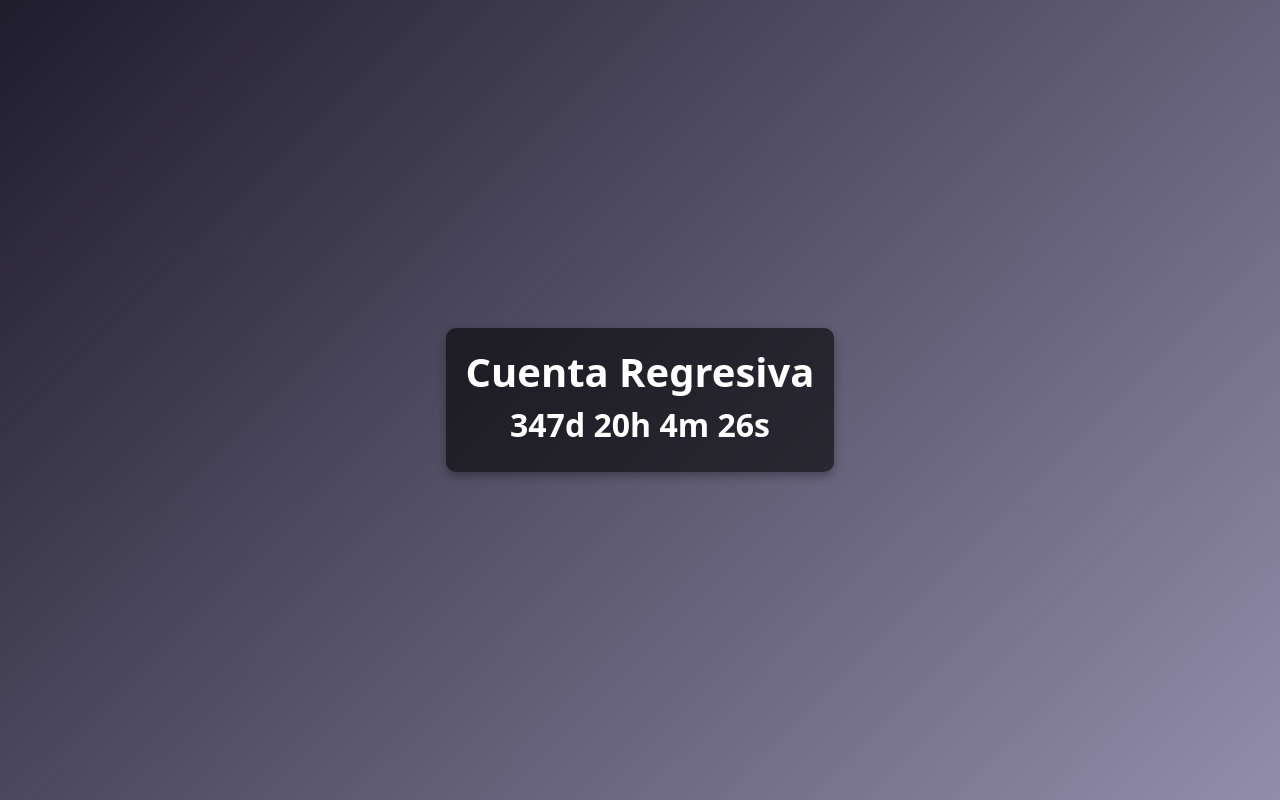
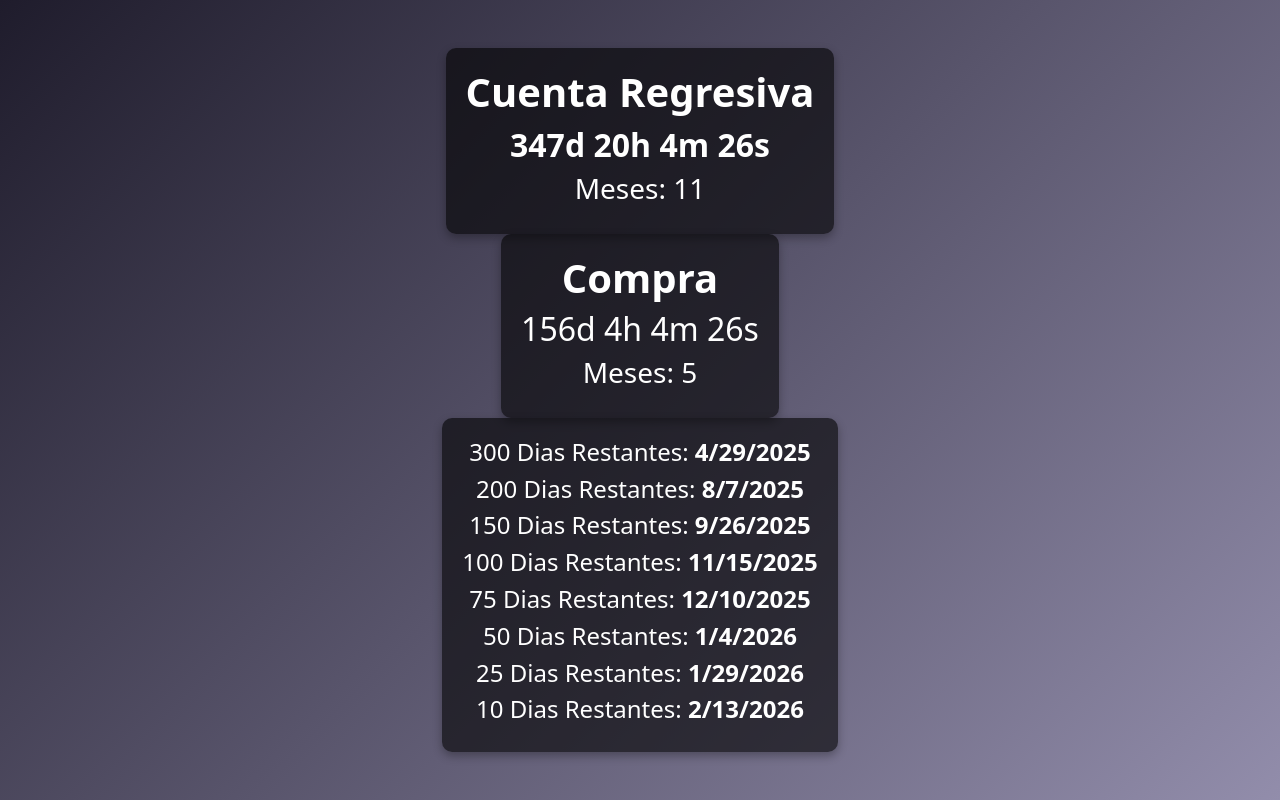
Before and after one commit to lucaph2003/CuentaRegresiva, a plain HTML site: page index.html in a window 1280 px wide. Drawn offline with nearby package versions, Linux system fonts and the light colour scheme.

Commit message:
Se agregan nuevos pasos

```diff
--- a/index.html
+++ b/index.html
@@ -5,60 +5,31 @@
     <meta name="viewport" content="width=device-width, initial-scale=1.0">
     <title>Cuenta Regresiva</title>
     <link href="https://cdn.jsdelivr.net/npm/bootstrap@5.3.0/dist/css/bootstrap.min.css" rel="stylesheet">
-    <style>
-        body {
-            background: linear-gradient(135deg, #1f1c2c, #928dab);
-            color: white;
-            height: 100vh;
-            display: flex;
-            justify-content: center;
-            align-items: center;
-            text-align: center;
-        }
-        .contador-container {
-            background: rgba(0, 0, 0, 0.6);
-            padding: 20px;
-            border-radius: 10px;
-            box-shadow: 0 4px 10px rgba(0, 0, 0, 0.3);
-        }
-        h1 {
-            font-size: 2.5rem;
-            font-weight: bold;
-        }
-        #contador {
-            font-size: 2rem;
-            margin-top: 10px;
-            font-weight: bold;
-        }
-    </style>
-    <script>
-        function actualizarCuentaRegresiva() {
-            const fechaObjetivo = new Date("2026-02-23T12:00:00").getTime();
-            const ahora = new Date().getTime();
-            const diferencia = fechaObjetivo - ahora;
-
-            if (diferencia <= 0) {
-                document.getElementById("contador").innerHTML = "¡Tiempo alcanzado!";
-                clearInterval(intervalo);
-                return;
-            }
-
-            const dias = Math.floor(diferencia / (1000 * 60 * 60 * 24));
-            const horas = Math.floor((diferencia % (1000 * 60 * 60 * 24)) / (1000 * 60 * 60));
-            const minutos = Math.floor((diferencia % (1000 * 60 * 60)) / (1000 * 60));
-            const segundos = Math.floor((diferencia % (1000 * 60)) / 1000);
-
-            document.getElementById("contador").innerHTML =
-                `${dias}d ${horas}h ${minutos}m ${segundos}s`;
-        }
-
-        const intervalo = setInterval(actualizarCuentaRegresiva, 1000);
-    </script>
+    <link rel="stylesheet" href="styles.css">
 </head>
 <body>
     <div class="contador-container">
         <h1>Cuenta Regresiva</h1>
         <h2 id="contador">Cargando...</h2>
+        <h3>Meses: <span id="MesesRestantes"></span></h3>
+    </div>
+
+    <div class="contador-container">
+        <h1>Compra</h1>
+        <h2 id="contador-Psj">Cargando...</h2>
+        <h3>Meses: <span id="MesesRestantesPsj"></span></h3>
+    </div>
+
+    <div class="contador-container">
+        <h4>300 Dias Restantes: <b id="Fecha300"></b></h4>
+        <h4>200 Dias Restantes: <b id="Fecha200"></b></h4>
+        <h4>150 Dias Restantes: <b id="Fecha150"></b></h4>
+        <h4>100 Dias Restantes: <b id="Fecha100"></b></h4>
+        <h4>75 Dias Restantes: <b id="Fecha75"></b></h4>
+        <h4>50 Dias Restantes: <b id="Fecha50"></b></h4>
+        <h4>25 Dias Restantes: <b id="Fecha25"></b></h4>
+        <h4>10 Dias Restantes: <b id="Fecha10"></b></h4>
     </div>
 </body>
+<script src="main.js"></script>
 </html>
--- /dev/null
+++ b/main.js
@@ -0,0 +1,67 @@
+function actualizarCuentaRegresiva() {
+    const fechaObjetivo = new Date("2026-02-23T12:00:00").getTime();
+    const ahora = new Date().getTime();
+    const diferencia = fechaObjetivo - ahora;
+    const mesesRestantes = Math.floor(diferencia / (1000 * 60 * 60 * 24 * 30));
+
+
+    const fechaObjetivoPsj = new Date("2025-08-15T20:00:00").getTime();
+    const diferenciaPsj = fechaObjetivoPsj - ahora;
+    const mesesRestantesPsj = Math.floor(diferenciaPsj / (1000 * 60 * 60 * 24 * 30));
+
+
+    const fecha300DiasAntes = new Date(fechaObjetivo - (300 * 24 * 60 * 60 * 1000)).toLocaleDateString();
+    const fecha200DiasAntes = new Date(fechaObjetivo - (200 * 24 * 60 * 60 * 1000)).toLocaleDateString();
+    const fecha150DiasAntes = new Date(fechaObjetivo - (150 * 24 * 60 * 60 * 1000)).toLocaleDateString();
+    const fecha100DiasAntes = new Date(fechaObjetivo - (100 * 24 * 60 * 60 * 1000)).toLocaleDateString();
+    const fecha75DiasAntes = new Date(fechaObjetivo - (75 * 24 * 60 * 60 * 1000)).toLocaleDateString();
+    const fecha50DiasAntes = new Date(fechaObjetivo - (50 * 24 * 60 * 60 * 1000)).toLocaleDateString();
+    const fecha25DiasAntes = new Date(fechaObjetivo - (25 * 24 * 60 * 60 * 1000)).toLocaleDateString();
+    const fecha10DiasAntes = new Date(fechaObjetivo - (10 * 24 * 60 * 60 * 1000)).toLocaleDateString();
+
+    if (diferencia <= 0) {
+        document.getElementById("contador").innerHTML = "¡Tiempo alcanzado!";
+        clearInterval(intervalo);
+        return;
+    }
+
+
+    if (diferenciaPsj <= 0) {
+        document.getElementById("contador-Psj").innerHTML = "¡Tiempo alcanzado!";
+        clearInterval(intervalo);
+        return;
+    }
+
+    const dias = Math.floor(diferencia / (1000 * 60 * 60 * 24));
+    const horas = Math.floor((diferencia % (1000 * 60 * 60 * 24)) / (1000 * 60 * 60));
+    const minutos = Math.floor((diferencia % (1000 * 60 * 60)) / (1000 * 60));
+    const segundos = Math.floor((diferencia % (1000 * 60)) / 1000);
+
+    const diasPsj = Math.floor(diferenciaPsj / (1000 * 60 * 60 * 24));
+    const horasPsj = Math.floor((diferenciaPsj % (1000 * 60 * 60 * 24)) / (1000 * 60 * 60));
+    const minutosPsj = Math.floor((diferenciaPsj % (1000 * 60 * 60)) / (1000 * 60));
+    const segundosPsj = Math.floor((diferenciaPsj % (1000 * 60)) / 1000);
+
+    document.getElementById("contador").innerHTML = `${dias}d ${horas}h ${minutos}m ${segundos}s`;
+
+    document.getElementById("contador-Psj").innerHTML = `${diasPsj}d ${horasPsj}h ${minutosPsj}m ${segundosPsj}s`;
+
+    document.getElementById("MesesRestantes").innerHTML = mesesRestantes;
+
+    document.getElementById("MesesRestantesPsj").innerHTML = mesesRestantesPsj;
+
+
+    document.getElementById("Fecha300").innerHTML = fecha300DiasAntes;
+    document.getElementById("Fecha200").innerHTML = fecha200DiasAntes;
+    document.getElementById("Fecha150").innerHTML = fecha150DiasAntes;
+    document.getElementById("Fecha100").innerHTML = fecha100DiasAntes;
+    document.getElementById("Fecha75").innerHTML = fecha75DiasAntes;
+    document.getElementById("Fecha50").innerHTML = fecha50DiasAntes;
+    document.getElementById("Fecha25").innerHTML = fecha25DiasAntes;
+    document.getElementById("Fecha10").innerHTML = fecha10DiasAntes;
+
+
+
+}
+
+const intervalo = setInterval(actualizarCuentaRegresiva, 1000);
--- /dev/null
+++ b/styles.css
@@ -0,0 +1,25 @@
+body {
+    background: linear-gradient(135deg, #1f1c2c, #928dab);
+    color: white;
+    height: 100vh;
+    display: flex;
+    flex-direction: column;
+    justify-content: center;
+    align-items: center;
+    text-align: center;
+}
+.contador-container {
+    background: rgba(0, 0, 0, 0.6);
+    padding: 20px;
+    border-radius: 10px;
+    box-shadow: 0 4px 10px rgba(0, 0, 0, 0.3);
+}
+h1 {
+    font-size: 2.5rem;
+    font-weight: bold;
+}
+#contador {
+    font-size: 2rem;
+    margin-top: 10px;
+    font-weight: bold;
+}
```
